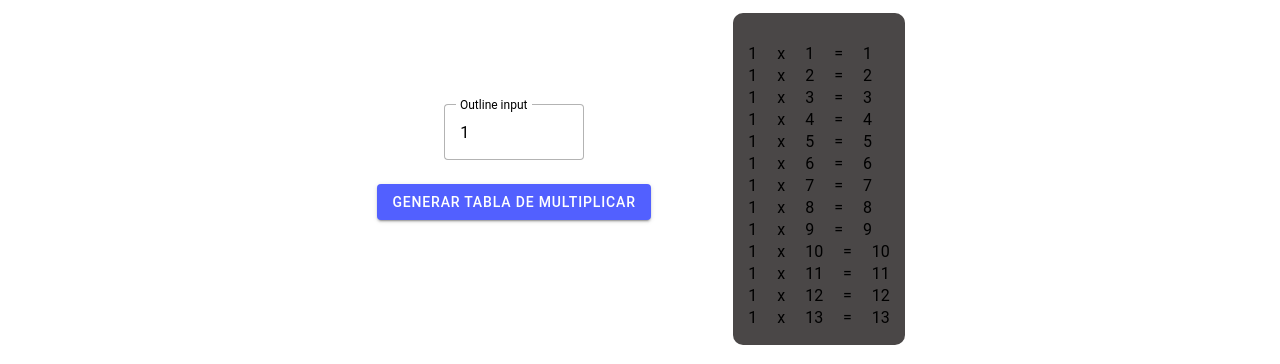
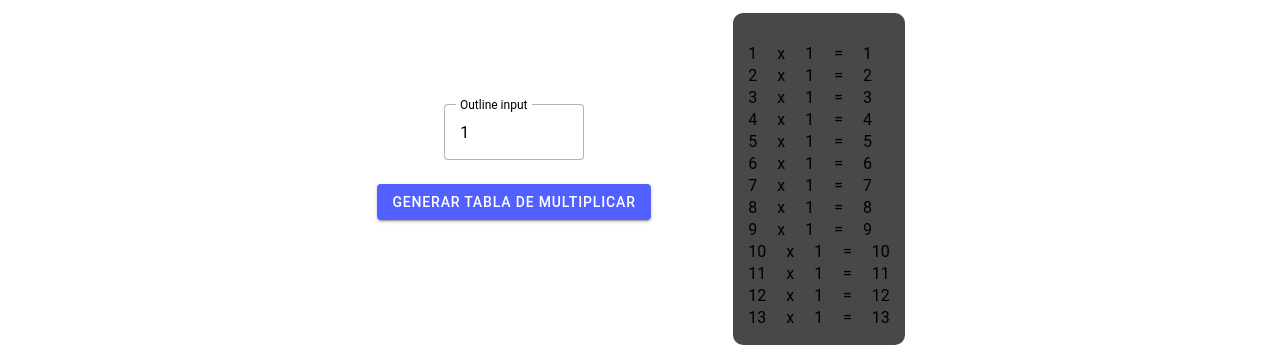
Before and after one commit to crisandev/ionic-first-app, a React (Vite) app: page /multiply in a window 1280 px wide. Shown: the part 222-586 px from the top of the page. Built offline with nearby package versions, Linux system fonts and the light colour scheme.

Commit message:
fix multiply table numbers

```diff
--- a/src/pages/Multiply/Multiply.tsx
+++ b/src/pages/Multiply/Multiply.tsx
@@ -56,7 +56,7 @@ const Multiply: React.FC = () => {
               {values.map((value: number, index: number) => {
                 return (
                   <p key={index}>
-                    1 x {index + 1} = {(index + 1) * value}
+                    {index + 1} x {number} = {(index + 1) * value}
                   </p>
                 );
               })}
```
